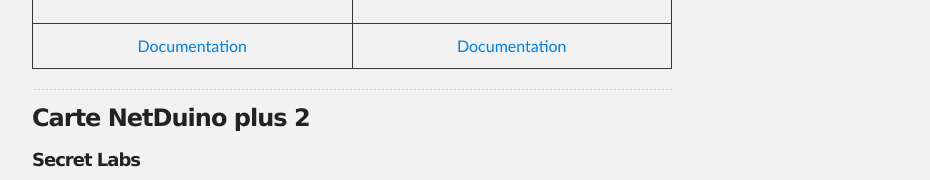
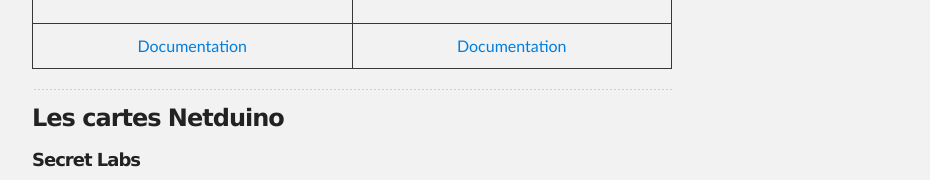
Before and after one commit to WebGE/TSL2561, a plain HTML site: page index.html in a window 1280 px wide. Shown: the part 1305-1485 px from the top of the page, without its empty margins (288-1218 px from the left). Drawn offline with Linux system fonts and the light colour scheme.

Commit message:
Update index.html

```diff
--- a/index.html
+++ b/index.html
@@ -58,7 +58,7 @@
 </tr>
 </table>
 <hr/>
-<h3>Carte NetDuino plus 2</h3>
+<h3>Les cartes Netduino</h3>
 <h5>Secret Labs</h5>
 <hr/>
 <ul>
```
